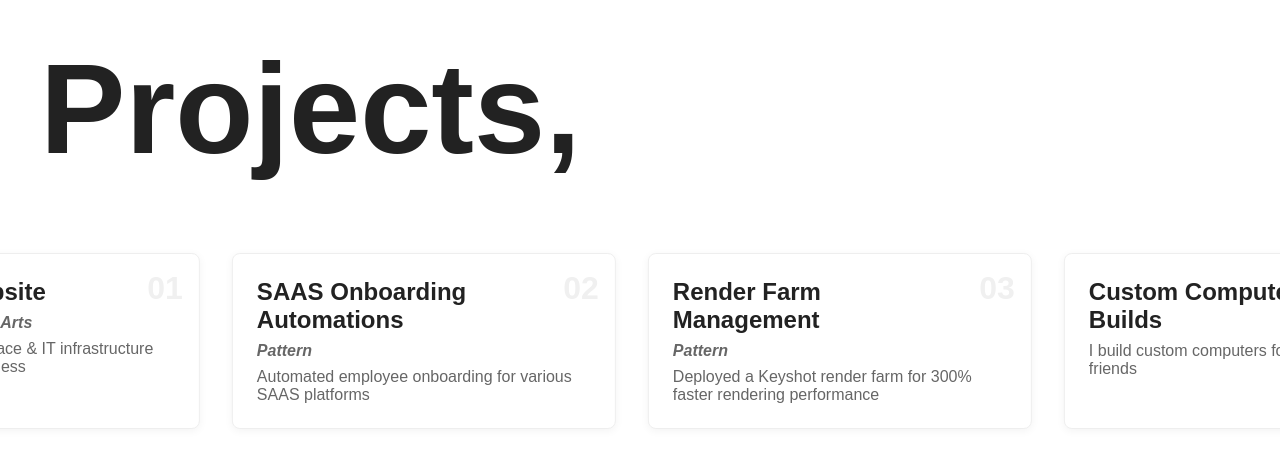
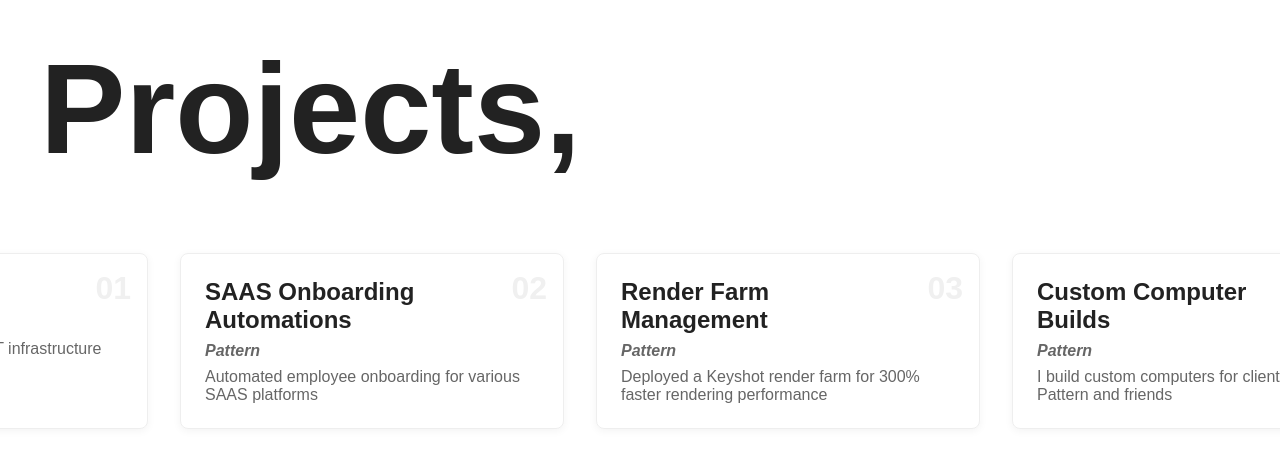
Before and after one commit to eliasjohnson/eliasjohnson-com, a SvelteKit app: page / in a window 1280 px wide. Shown: the part 3889-4356 px from the top of the page. Built offline with nearby package versions, Linux system fonts and the light colour scheme.

Commit message:
added another project item

```diff
--- a/src/routes/+page.svelte
+++ b/src/routes/+page.svelte
@@ -225,13 +225,19 @@
                         <div class="project-item">
                             <div class="project-number">04</div>
                             <h3>Custom Computer Builds</h3>
-                            <p>I build custom computers for clients and friends</p>
+                            <p class="project-name">Pattern</p>
+                            <p>I build custom computers for clients like Pattern and friends</p>
                         </div>
                         <div class="project-item">
                             <div class="project-number">05</div>
                             <h3>Eagle Scout Project</h3>
                             <p class="project-name">BSOA</p>
                             <p>Constructed a bridge in at Starvation Creek for the Utah Division of Wildlife Resources</p>
+                        </div>
+                        <div class="project-item">
+                            <div class="project-number">06</div>
+                            <h3>This Website</h3>
+                            <p>Built this website with Svelte and Tailwind CSS, hosted on Github Pages</p>
                         </div>
                     {/each}
                 </div>
```
